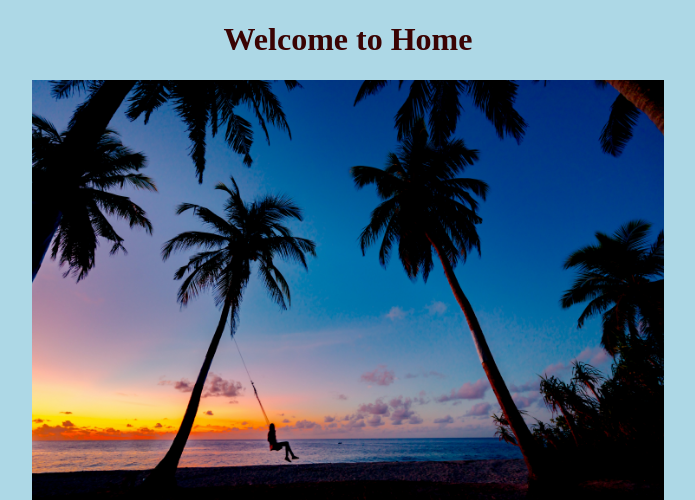
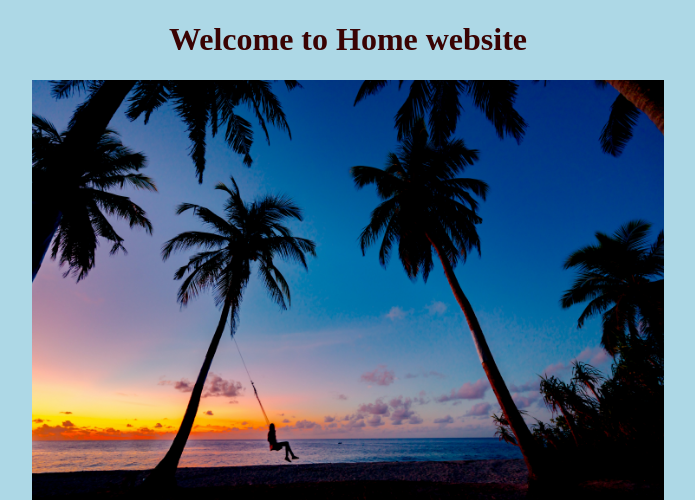
Before and after one commit to Alan-aj/django-ecommerce, a Django app: page /user/home in a window 1280 px wide. Shown: the top 500 px of the page, without its empty margins (292-987 px from the left). Run offline with Django 4.2, Linux system fonts and the light colour scheme.

Commit message:
index.html changed

```diff
--- a/user/templates/index.html
+++ b/user/templates/index.html
@@ -10,7 +10,7 @@
     <link rel="stylesheet" href="{% static 'css/style.css' %}">
 </head>
 <body align="center" >
-    <h1>Welcome to Home</h1>
+    <h1>Welcome to Home website</h1>
     <img  src="{% static 'img/sunset.jpg' %}" >
 </body>
 </html>
```
